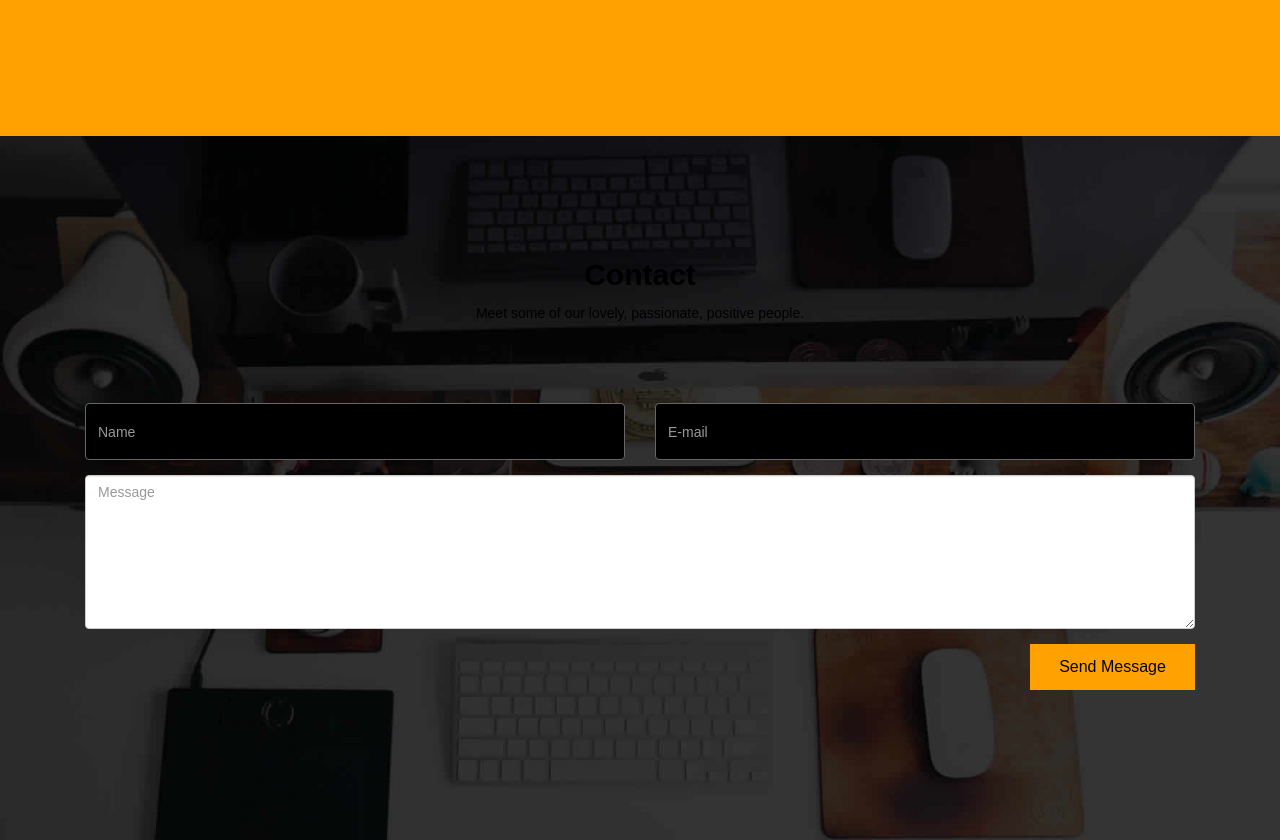
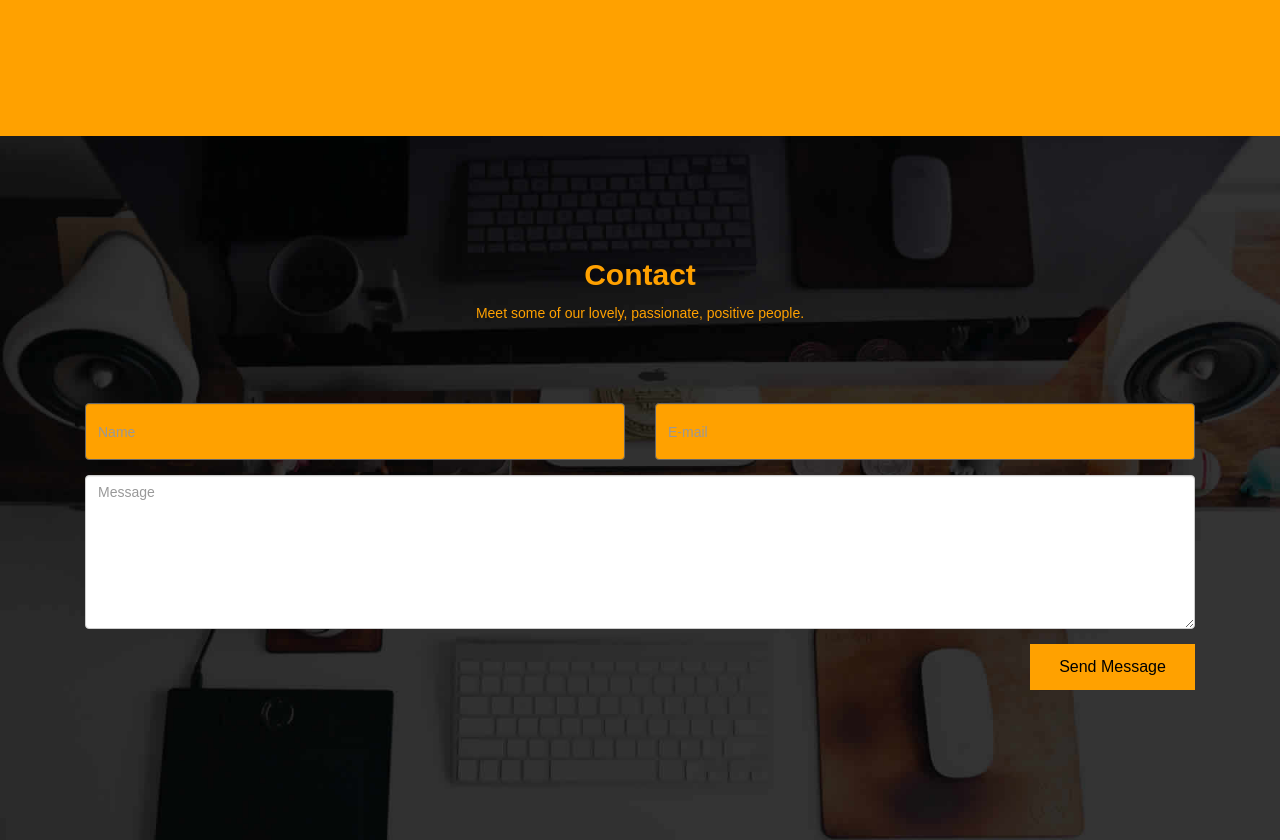
Before and after one commit to Pradyum55/okay, a plain HTML site: page index.html in a window 1280 px wide. Shown: the part 2980-3820 px from the top of the page. Drawn offline with Linux system fonts and the light colour scheme.

Commit message:
Update style.css

```diff
--- a/assets/css/style.css
+++ b/assets/css/style.css
@@ -901,18 +901,18 @@ blockquote {
 #contact
 {
  background: url("../img/contact-bg.JPG") no-repeat scroll center center / cover  ;
-    color: #000000;
+    color: #ffa100;
     overflow: hidden;
 	padding:100px 0;
     transition: all 0.35s ease 0s;
 }
 #contact input[type="text"]{
-    background-color: #000000;
+    background-color: #ffa100;
     background-image: none;
     border: 1px solid #666;
     border-radius: 4px;
     box-shadow: 0 1px 1px rgba(0, 0, 0, 0.075) inset;
-    color: #000000;
+    color: #fff;
     display: block;
     font-size: 14px;
     height: 57px;
@@ -922,7 +922,7 @@ blockquote {
     width: 100%;
 }
 #contact input[type="email"]{
-    background-color: #000000;
+    background-color: #ffa100;
     background-image: none;
     border: 1px solid #666;
     border-radius: 4px;
```
